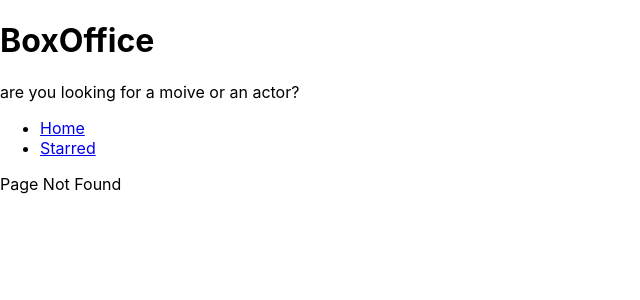
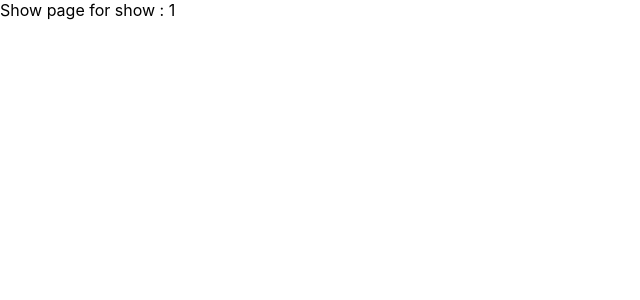
Before and after one commit to 16achint/box-office-App, a React (Create React App) app: page /show/1 in a window 1280 px wide. Before the commit this address had no page. Shown: the top 300 px of the page, without its empty margins (0-640 px from the left). Built offline with nearby package versions, Linux system fonts and the light colour scheme.

Commit message:
created dynamic show pages

```diff
--- a/src/App.jsx
+++ b/src/App.jsx
@@ -2,6 +2,7 @@
 import Home from './pages/Home';
 import Starred from './pages/Starred';
 import MainLayout from './components/MainLayout';
+import Show from './components/shows/Show';
 function App() {
   return (
     <div>
@@ -10,8 +11,9 @@
           <Route element={<MainLayout />}>
             <Route path="/" element={<Home />} />
             <Route path="/starred" element={<Starred />} />
-            <Route path="*" element={<div>Page Not Found</div>} />
           </Route>
+          <Route path="*" element={<div>Page Not Found</div>} />
+          <Route path="/show/:showId" element={<Show />} />
         </Routes>
       </BrowserRouter>
     </div>
--- /dev/null
+++ b/src/components/shows/Show.jsx
@@ -0,0 +1,6 @@
+import { useParams } from 'react-router-dom';
+
+export default function Show() {
+  const { showId } = useParams();
+  return <div>Show page for show : {showId}</div>;
+}
--- a/src/components/shows/ShowCard.jsx
+++ b/src/components/shows/ShowCard.jsx
@@ -11,7 +11,7 @@
       <h1>{name}</h1>
       <p>{summaryScript}</p>
       <div>
-        <Link to="/">Read More</Link>
+        <Link to={`/show/${id}`}>Read More</Link>
         <button type="button">Star me</button>
       </div>
     </div>
--- a/src/pages/Home.jsx
+++ b/src/pages/Home.jsx
@@ -2,7 +2,7 @@
 import { searchForShows, searchForPeople } from './../api/tvmaze';
 import SearchForm from '../components/SearchForm';
 import ShowGrid from '../components/shows/ShowGrid';
-import ActorsGrid from '../components/actors/actorsGrid';
+import ActorsGrid from '../components/actors/ActorsGrid';
 
 export default function Home() {
   const [apiData, setApiData] = useState(null);
```
